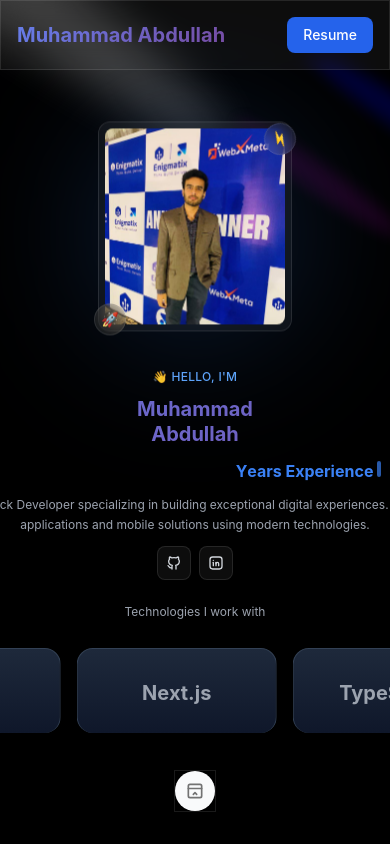
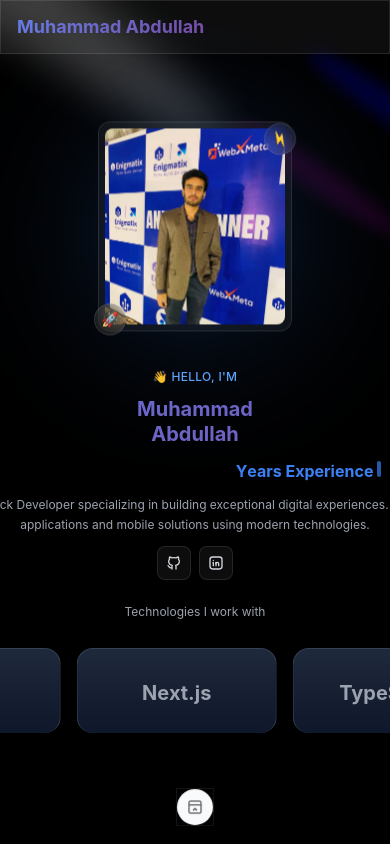
Before and after one commit to M0Abdullah/Portfolio, a Next.js app: page / in a window 390 px wide. Shown: the top 844 px of the page. Built offline with nearby package versions, Linux system fonts and the light colour scheme.

Commit message:
Update Navigation.tsx

```diff
--- a/src/component/Navigation.tsx
+++ b/src/component/Navigation.tsx
@@ -72,26 +72,20 @@ export default function Navigation() {
       <motion.header
         initial={{ y: -100 }}
         animate={{ y: 0 }}
-        className="fixed top-0 left-0 right-0 z-50 lg:hidden glass-effect border-b border-white/10"
+        className="fixed top-0 left-0 right-0 z-50 md:hidden glass-effect border-b border-white/10"
       >
-        <div className="container mx-auto px-4 py-4 flex justify-between items-center">
-          <h1 className="text-xl font-bold gradient-text">Muhammad Abdullah</h1>
-          <a
-            href="/saim-ramzan.pdf"
-            download
-            className="px-4 py-2 bg-blue-600 hover:bg-blue-700 rounded-lg text-sm font-medium transition-colors"
-          >
-            Resume
-          </a>
+        <div className="container mx-auto px-4 py-3 sm:py-4 flex justify-between items-center">
+          <h1 className="text-lg sm:text-xl font-bold gradient-text">Muhammad Abdullah</h1>
+
         </div>
       </motion.header>
 
       {/* Floating Dock Navigation */}
-      <div className="fixed bottom-8 left-1/2 transform -translate-x-1/2 z-50">
+      <div className="fixed bottom-4 sm:bottom-8 left-1/2 transform -translate-x-1/2 z-50 px-4">
         <FloatingDock
           items={links}
           desktopClassName="bg-black/50 backdrop-blur-md border border-white/10"
-          mobileClassName="bg-black/50 backdrop-blur-md border border-white/10"
+          mobileClassName="bg-black/50 backdrop-blur-md border border-white/10 scale-90 sm:scale-100"
         />
       </div>
     </>
```
